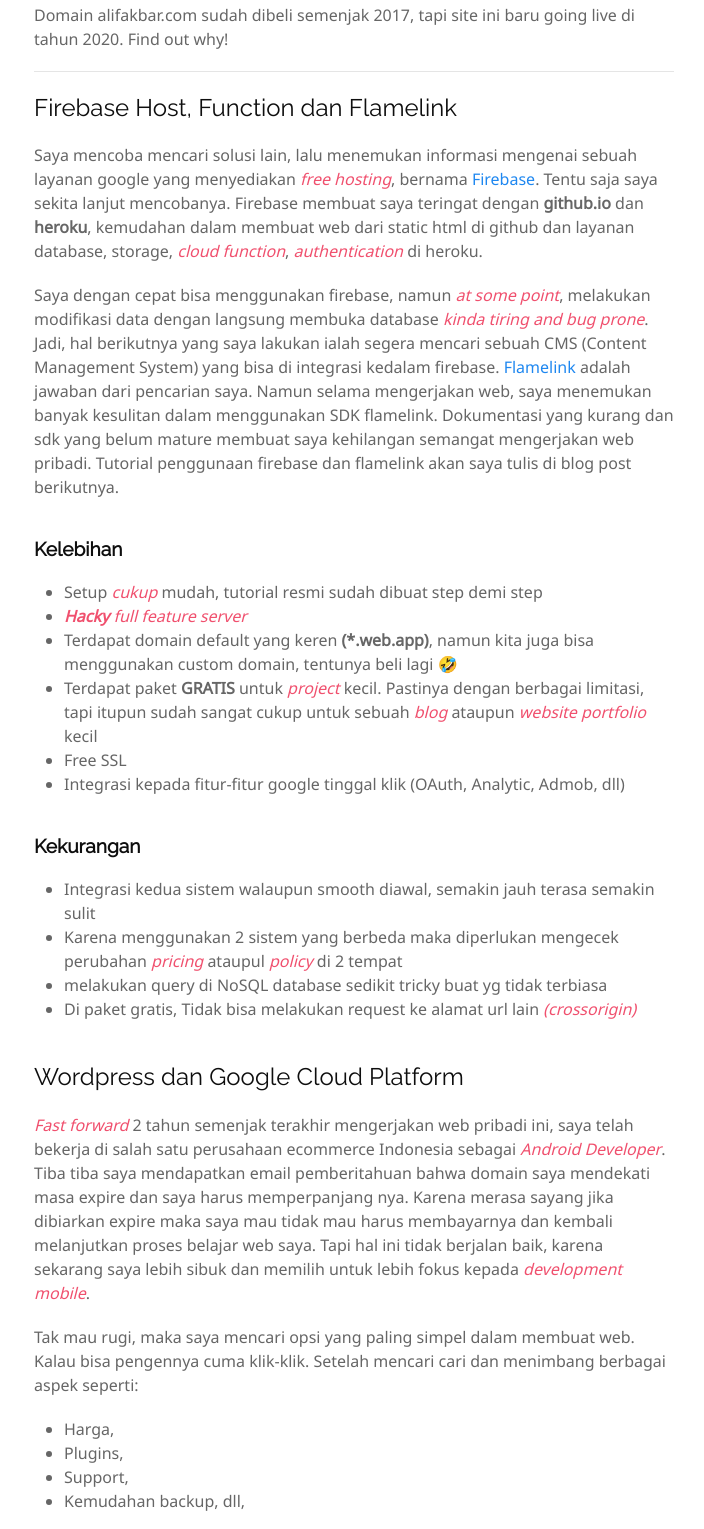
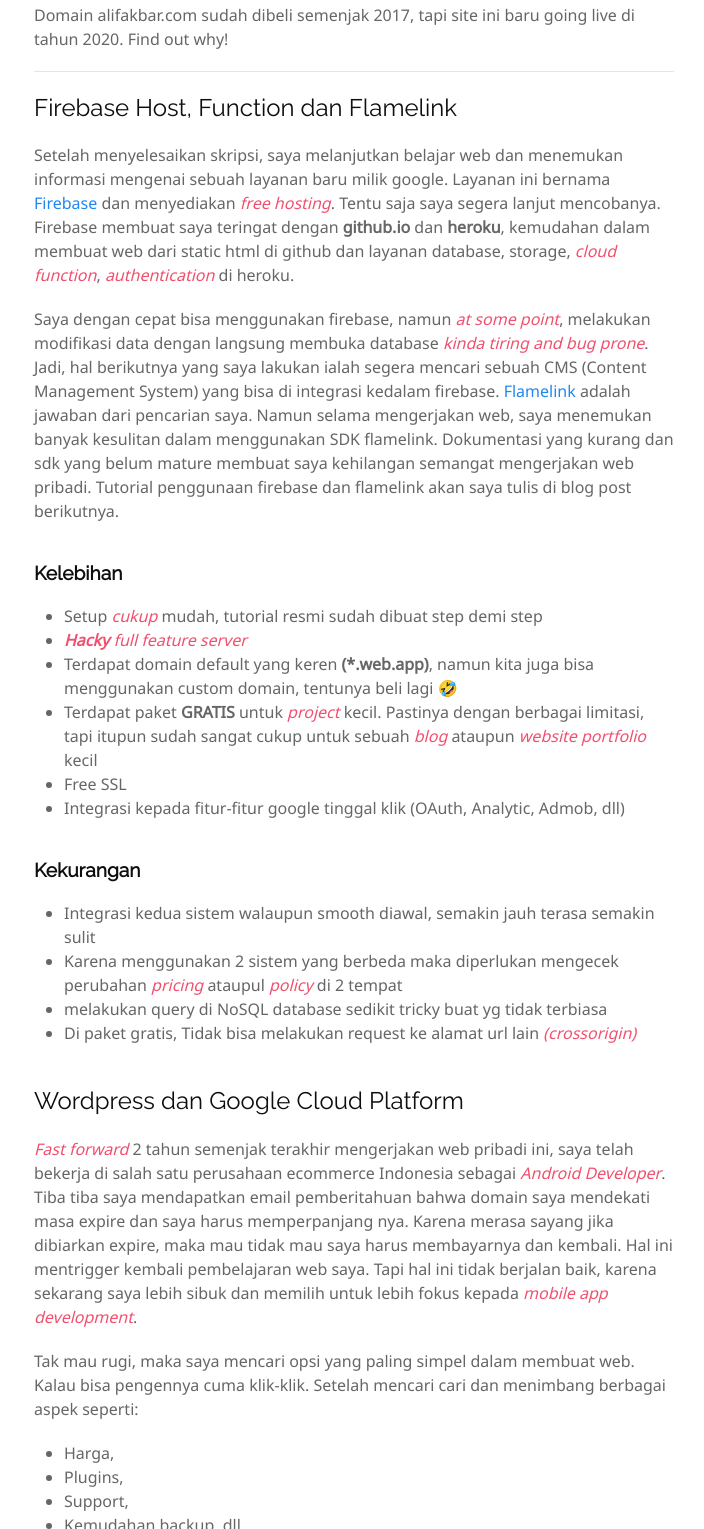
Before and after one commit to alifgiant/my-personal-site, a Gatsby site: page /blog/2020-05-8-my-journey-on-creating-personal-website-full-code-untill-configuration-magic-part-2/ in a window 1280 px wide. Shown: the part 234-1763 px from the top of the page, without its empty margins (286-990 px from the left). Built offline with nearby package versions, Linux system fonts and the light colour scheme; Gatsby itself is replaced by a stand-in of ours.

Commit message:
proof read 3

```diff
--- a/content/blog/2020-05-8-my-journey-on-creating-personal-website-full-code-untill-configuration-magic-part-2.md
+++ b/content/blog/2020-05-8-my-journey-on-creating-personal-website-full-code-untill-configuration-magic-part-2.md
@@ -19,7 +19,7 @@ tags:
 
 ## Firebase Host, Function dan Flamelink
 
-Saya mencoba mencari solusi lain, lalu menemukan informasi mengenai sebuah layanan google yang menyediakan _free hosting_, bernama [Firebase](https://firebase.github.com). Tentu saja saya sekita lanjut mencobanya. Firebase membuat saya teringat dengan **github.io** dan **heroku**, kemudahan dalam membuat web dari static html di github dan layanan database, storage, _cloud function_, _authentication_ di heroku.
+Setelah menyelesaikan skripsi, saya melanjutkan belajar web dan menemukan informasi mengenai sebuah layanan baru milik google. Layanan ini bernama [Firebase](https://firebase.github.com) dan menyediakan _free hosting_. Tentu saja saya segera lanjut mencobanya. Firebase membuat saya teringat dengan **github.io** dan **heroku**, kemudahan dalam membuat web dari static html di github dan layanan database, storage, _cloud function_, _authentication_ di heroku.
 
 Saya dengan cepat bisa menggunakan firebase, namun _at some point_, melakukan modifikasi data dengan langsung membuka database _kinda tiring and bug prone_. Jadi, hal berikutnya yang saya lakukan ialah segera mencari sebuah CMS (Content Management System) yang bisa di integrasi kedalam firebase. [Flamelink](https://flamelink.io) adalah jawaban dari pencarian saya. Namun selama mengerjakan web, saya menemukan banyak kesulitan dalam menggunakan SDK flamelink. Dokumentasi yang kurang dan sdk yang belum mature membuat saya kehilangan semangat mengerjakan web pribadi. Tutorial penggunaan firebase dan flamelink akan saya tulis di blog post berikutnya.
 
@@ -41,7 +41,7 @@ Saya dengan cepat bisa menggunakan firebase, namun _at some point_, melakukan mo
 
 ## Wordpress dan Google Cloud Platform
 
-_Fast forward_ 2 tahun semenjak terakhir mengerjakan web pribadi ini, saya telah bekerja di salah satu perusahaan ecommerce Indonesia sebagai _Android Developer_. Tiba tiba saya mendapatkan email pemberitahuan bahwa domain saya mendekati masa expire dan saya harus memperpanjang nya. Karena merasa sayang jika dibiarkan expire maka saya mau tidak mau harus membayarnya dan kembali melanjutkan proses belajar web saya. Tapi hal ini tidak berjalan baik, karena sekarang saya lebih sibuk dan memilih untuk lebih fokus kepada _development mobile_.
+_Fast forward_ 2 tahun semenjak terakhir mengerjakan web pribadi ini, saya telah bekerja di salah satu perusahaan ecommerce Indonesia sebagai _Android Developer_. Tiba tiba saya mendapatkan email pemberitahuan bahwa domain saya mendekati masa expire dan saya harus memperpanjang nya. Karena merasa sayang jika dibiarkan expire, maka mau tidak mau saya harus membayarnya dan kembali. Hal ini mentrigger kembali pembelajaran web saya. Tapi hal ini tidak berjalan baik, karena sekarang saya lebih sibuk dan memilih untuk lebih fokus kepada _mobile app development_.
 
 Tak mau rugi, maka saya mencari opsi yang paling simpel dalam membuat web. Kalau bisa pengennya cuma klik-klik. Setelah mencari cari dan menimbang berbagai aspek seperti:
 
@@ -50,7 +50,7 @@ Tak mau rugi, maka saya mencari opsi yang paling simpel dalam membuat web. Kalau
 - Support,
 - Kemudahan backup, dll,
 
-Saya akhirnya memilih [Wordpress](https://wordpress.org/). Permasalahannya, wordpress merupakan sebuah web app, tidak dapat di deploy di tempat hosting static web. Untuk menggunakannya saya perlu berlangganan shared hosting, compute engine/vps, ataupun Container pod. Range harga layanan ini mulai dari Rp.10 rb hingga ratusan ribu per bulan. Untuk yang murah, size host yang ditawarkan menurut saya terlalu kecil, sedangkan yang mahal, yaahhh **MAHAL** 😂. Sampai akhirnya saya menemukan sebuah video [youtube](https://www.youtube.com/watch?v=vIJdypOqlL4) yang menjelaskan cara untuk mendeploy Wordpress di [GCP](https://cloud.google.com/) (Google Cloud Platform) dengan harga **\$0** (baca: _gratis_). Yang menarik dengan harga \$0 itu saya mendapatkan resource yg sama (bahkan terkadang lebih) daripada low tier shared host. Walaupun sama-sama kecil tapi gratis, mudah diintegrasi dengan produk lain google, jaringan CDN di seluruh dunia, rasanya _it's a no brainer choice_. Setup mengikuti step by step dari video sebelumnya, lalu membeli template, install, klik, klik, klik... and _its done_.
+Saya akhirnya memilih [Wordpress](https://wordpress.org/). Permasalahannya, wordpress merupakan sebuah web app, tidak dapat di deploy di tempat hosting static web. Untuk menggunakannya saya perlu berlangganan shared hosting, compute engine/vps, ataupun Container pod. Range harga layanan ini mulai dari Rp.10 rb hingga ratusan ribu per bulan. Untuk yang murah, size host yang ditawarkan menurut saya terlalu kecil, sedangkan yang mahal, yaahhh **MAHAL** 😂. Sampai akhirnya saya menemukan sebuah video [youtube](https://www.youtube.com/watch?v=vIJdypOqlL4) yang menjelaskan cara untuk mendeploy Wordpress di [GCP](https://cloud.google.com/) (Google Cloud Platform) dengan harga **\$0** (baca: _gratis_). Yang menarik dengan harga \$0 itu saya mendapatkan resource yg sama (bahkan terkadang lebih) daripada low tier shared host. Walaupun sama-sama kecil, layanan yang gratis lalu mudah diintegrasi dengan produk lain google memiliki jaringan CDN di seluruh dunia, rasanya _it's a no brainer choice_. Setup mengikuti step by step dari video sebelumnya, lalu saya membeli template (karena sudah malas ngoding frontend), install, klik, klik, klik... and _its done_.
 
 ### Kelebihan
 
```
